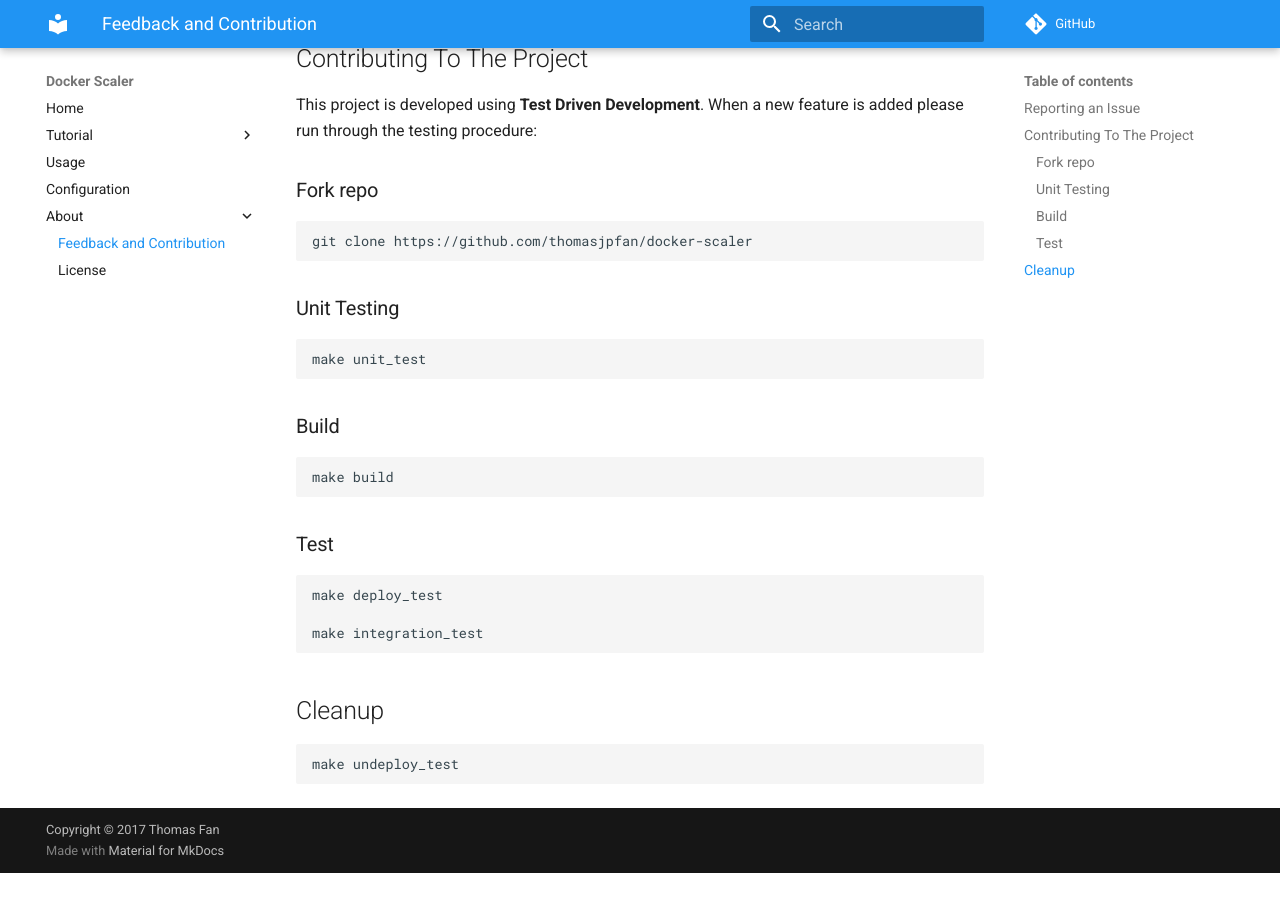
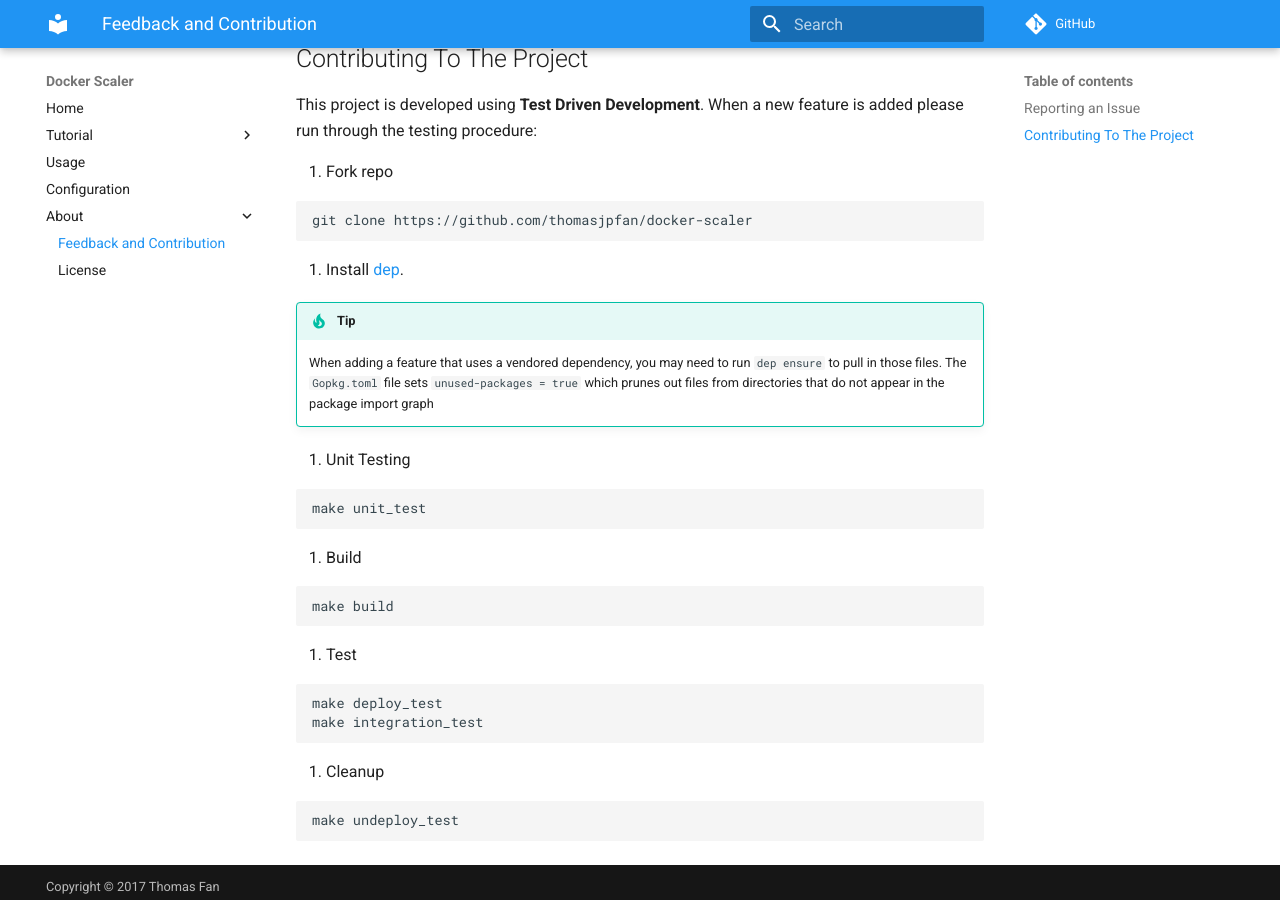
Before and after one commit to thomasjpfan/docker-scaler, an MkDocs documentation site: the page built from docs/feedback-and-contribution.md, in a window 1280 px wide and 900 px high, scrolled down 564 px. Built offline with MkDocs 1.6.1 and Material for MkDocs 9.7.7, drawn with Linux system fonts in a browser that asks for light colours; comment, search, counter and statistics services are not loaded; old or Windows-style settings are respelled for this version of MkDocs; before the commit the page ends 1437 px from its top, so only the background shows below that.

Commit message:
DOC: Info on vendoring

````diff
--- a/docs/feedback-and-contribution.md
+++ b/docs/feedback-and-contribution.md
@@ -18,33 +18,37 @@ If an issue is a request for a new feature, please specify the use-case behind i
 
 This project is developed using **Test Driven Development**. When a new feature is added please run through the testing procedure:
 
-### Fork repo
+1. Fork repo
 
 ```bash
 git clone https://github.com/thomasjpfan/docker-scaler
 ```
 
-### Unit Testing
+2. Install [dep](https://github.com/golang/dep).
+
+!!! tip
+    When adding a feature that uses a vendored dependency, you may need to run `dep ensure` to pull in those files. The `Gopkg.toml` file sets `unused-packages = true` which prunes out files from directories that do not appear in the package import graph
+
+3. Unit Testing
 
 ```bash
 make unit_test
 ```
 
-### Build
+4. Build
 
 ```bash
 make build
 ```
 
-### Test
+5. Test
 
 ```bash
 make deploy_test
-
 make integration_test
 ```
 
-## Cleanup
+6. Cleanup
 
 ```bash
 make undeploy_test
````
